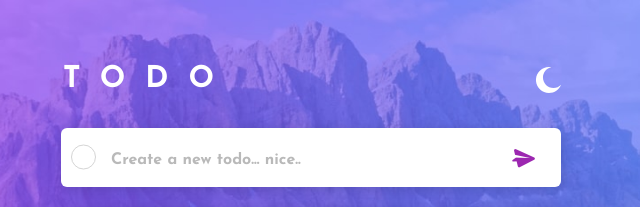
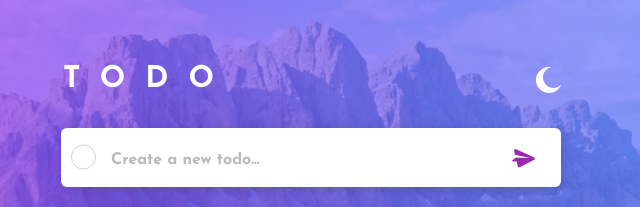
Before and after one commit to youssefzaki00/Todo-List, a plain HTML site: page index.html in a window 1280 px wide. Shown: the top 207 px of the page, 329-969 px from the left. Drawn offline with Linux system fonts and the light colour scheme.

Commit message:
Update index.html

```diff
--- a/index.html
+++ b/index.html
@@ -48,7 +48,7 @@
       </div>
       <div class="add">
         <div class="submit"><i class="fa-solid fa-check"></i></div>
-        <input type="text" pattern="[a-zA-Z0-9,#.-]+" required placeholder="Create a new todo... nice..">
+        <input type="text" pattern="[a-zA-Z0-9,#.-]+" required placeholder="Create a new todo...">
         <div class="submitting"><i class="fa-solid fa-paper-plane"></i></div>
       </div>
     </div>
```
